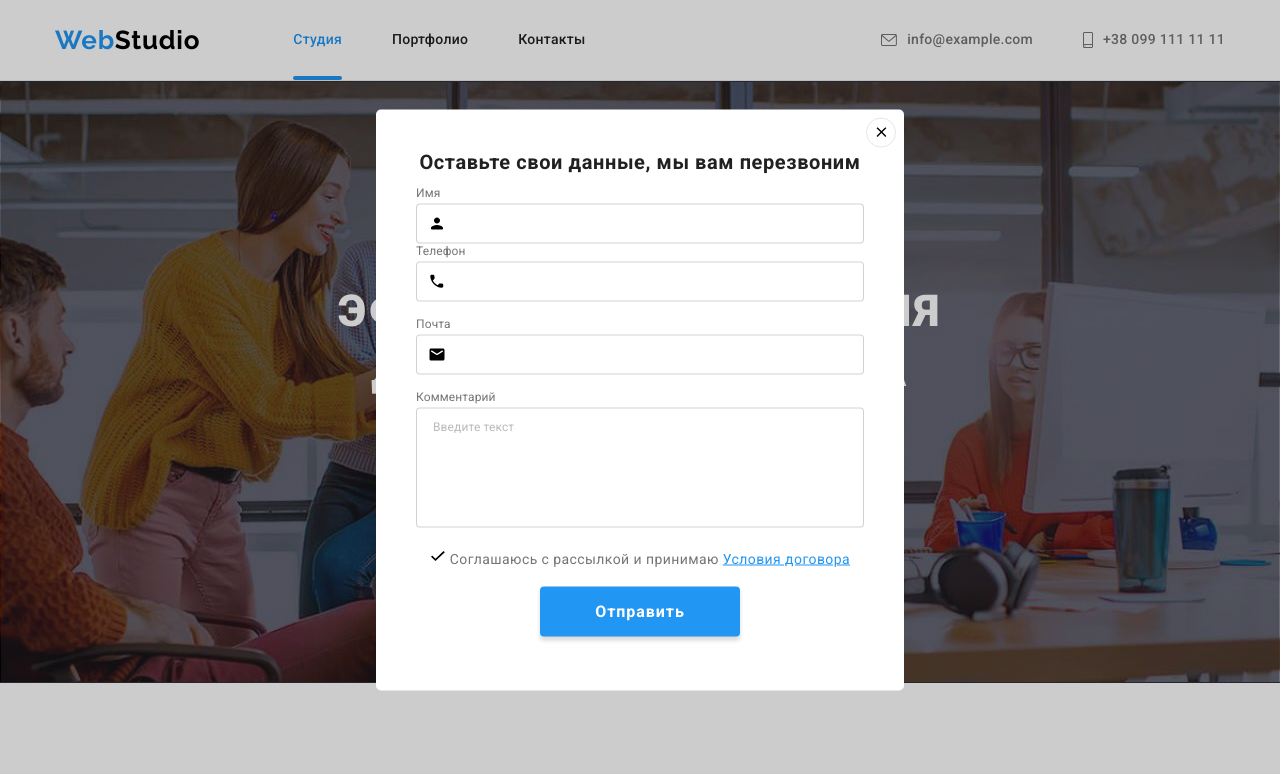
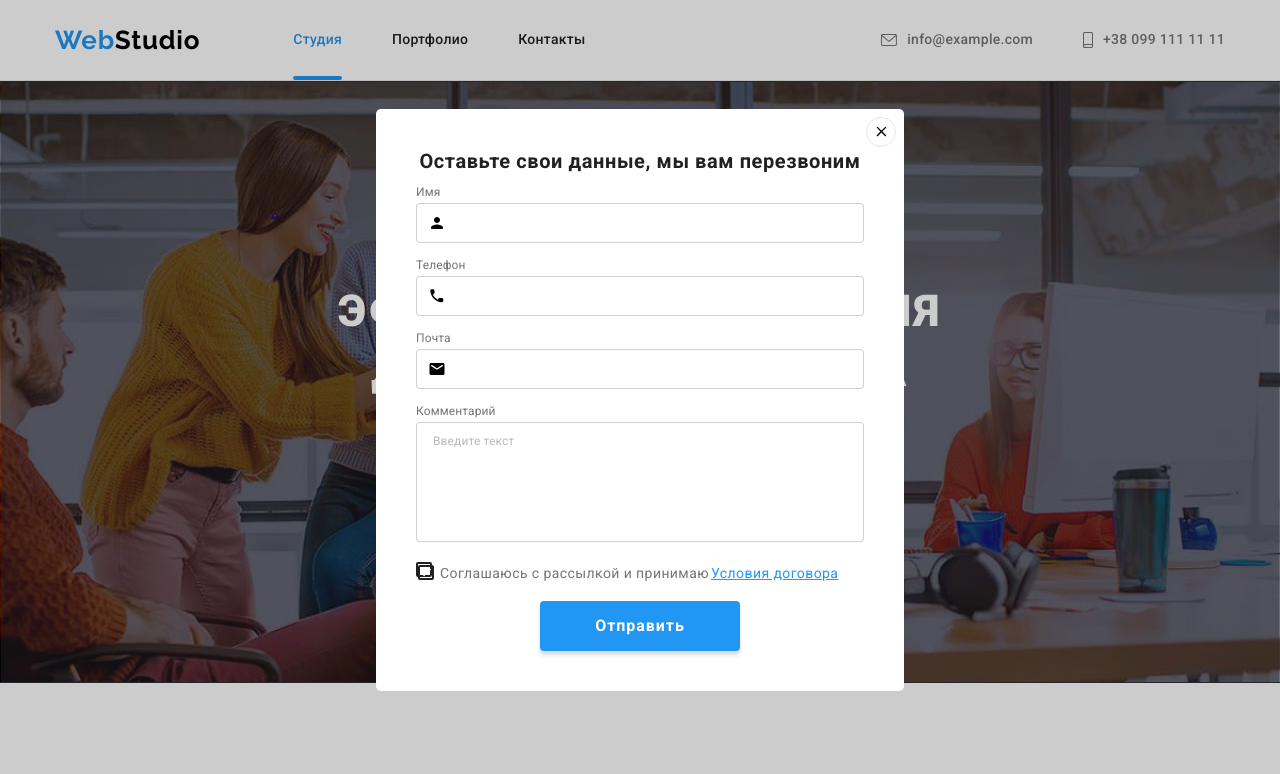
Before and after one commit to IrynaKozhukh/goit-markup-hw-06, a plain HTML site: page index.html in a window 1280 px wide. Both pictures are taken after a click on the button "Заказать услугу". Shown: the top 774 px of the page. Drawn offline with nearby package versions, Linux system fonts and the light colour scheme.

Commit message:
checkbox not finished

```diff
--- a/css/styles.css
+++ b/css/styles.css
@@ -705,8 +705,6 @@ fill: var(--second-logo-color);
   justify-content: center;
   fill: var(--first-logo-color);
   }
-.close-icon {
-}
 .modal-close:hover,
 .modal-close:focus {
   fill: var(--accent-color);
@@ -739,7 +737,7 @@ fill: var(--second-logo-color);
 }
 .modal-input:focus {
   border: none
-   var(--accent-color);
+  var(--accent-color);
 }
 .input-icon {
   position: absolute;
@@ -787,6 +785,7 @@ border: 1px solid var(--accent-color);
 .modal-label {
   text-align: left;
   display: block;
+  margin-top: 10px;
   margin-bottom: 4px;
   font-size: 12px;
   font-weight: normal;
@@ -796,18 +795,12 @@ border: 1px solid var(--accent-color);
 }
 .modal-form-field {
   margin-bottom: 15px;
-
-}
-.checkbox-text {
-  font-size: 14px;
-  line-height: 1.71;
-  letter-spacing: 0.03em;
-  color: var(--second-text-color);
+  display: block;
 }
 .checkbox-text-accent {
+  margin-left: 2px;
   color: var(--accent-color);
 }
-
 .input-wrap {
   position: relative;
 }
@@ -852,34 +845,31 @@ border: 1px solid var(--accent-color);
 font-weight: normal;
 font-size: 14px;
 line-height: 1.71;
+display: flex;
 letter-spacing: 0.03em;
 color: var(--second-text-color);
 }
-.check-text: span {
+.check-text span {
   width: 16px;
   height: 15px;
   border: 2px solid var(--first-text-color);
   margin-right: 8px;
   border-radius: 2px;
-  display: flex;
   align-items: center;
   justify-content: center;
-}
-.icon-check: {
-  fill: transparent;
-    margin-right: 7px;
-    border: 2px solid var(--second-title-color);
-    border-radius: 4px;
-    background-color: var(--second-logo-color);
-    transition-property: background-color, border;
-    transition-duration: var(--duration);
-    transition-timing-function: var(--function);
 }
 .modal-check:checked + .check-text span {
   background-color: var(--accent-color);
   border: none;
 }
+.icon-check {
+  fill: var(--second-logo-color);
+  width: 16px;
+  height: 15px;
+  margin-right: 5px;
+  border: 2px solid var(--second-title-color);
+  border-radius: 2px;
+}
 .form-btn-text {
   margin-right: 10px;
-
 }
--- a/index.html
+++ b/index.html
@@ -476,6 +476,7 @@
         </div>
         <div class="modal-form-field">
         <label for="user-email" class="modal-label">Почта</label>
+
             <div class="input-wrap">
                 <input type="email" name="user-email" class="modal-input" id="user-email" />
                 <svg class="input-icon" width="18" height="18">
@@ -491,10 +492,10 @@
             <input type="checkbox" name="policy" id="modal-check" class="modal-check visually-hidden" />
             <label for="modal-check" class="check-text">
                 <span class="checkbox-text">
-                    <svg class="icon-check" width="16" height="15">
+                    <svg class="icon-check">
                         <use href="./images/icons.svg#icon-vector"></use>
-                    </svg>
-                Соглашаюсь с рассылкой и принимаю <a class="checkbox-text-accent" href="">Условия договора</a></span></label>
+                    </svg></span>
+                Соглашаюсь с рассылкой и принимаю <a class="checkbox-text-accent" href=""> Условия договора</a></label>
         </div>
         <button type="submit" class="modal-btn">Отправить</button>
     </form>
```
